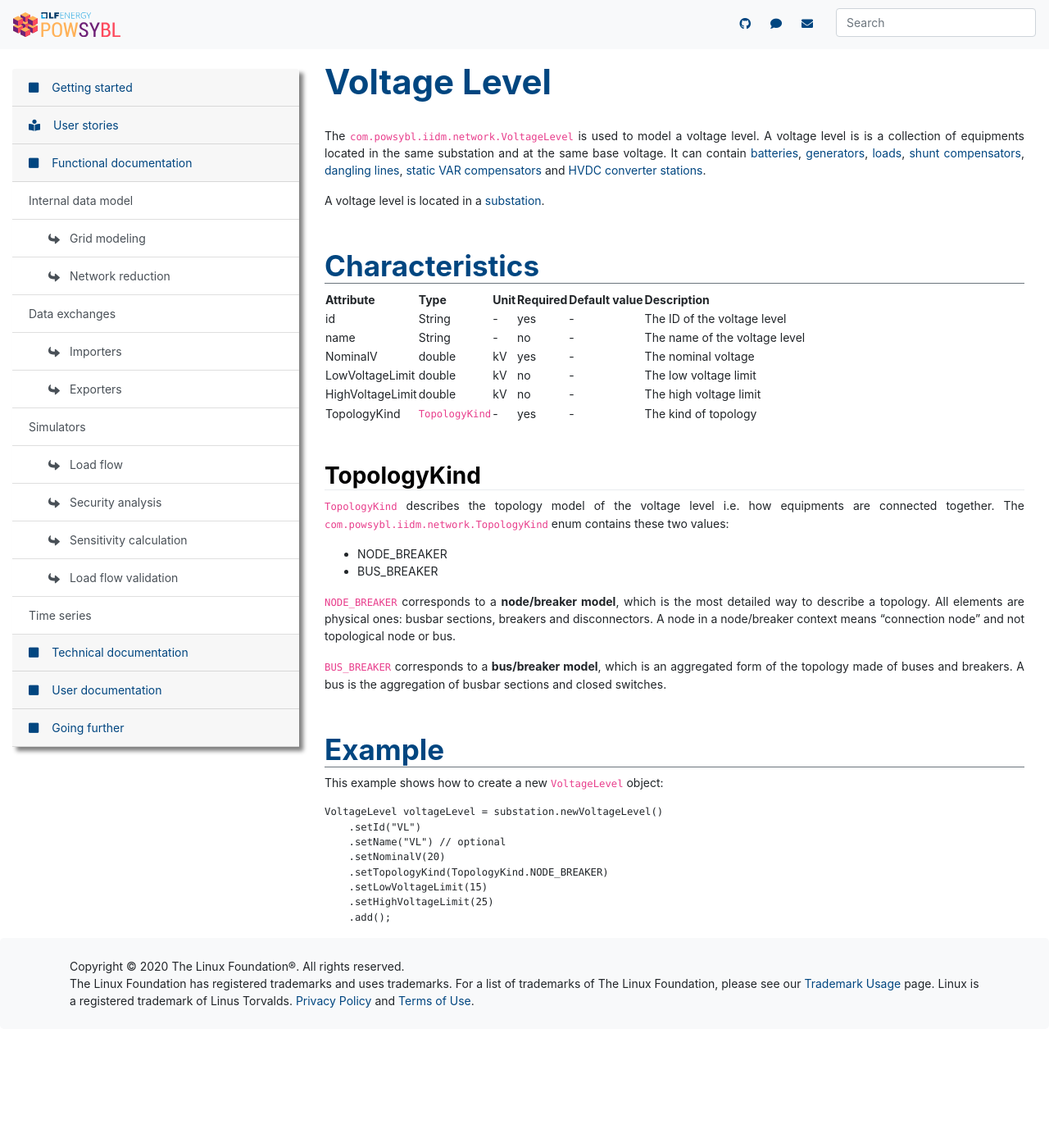
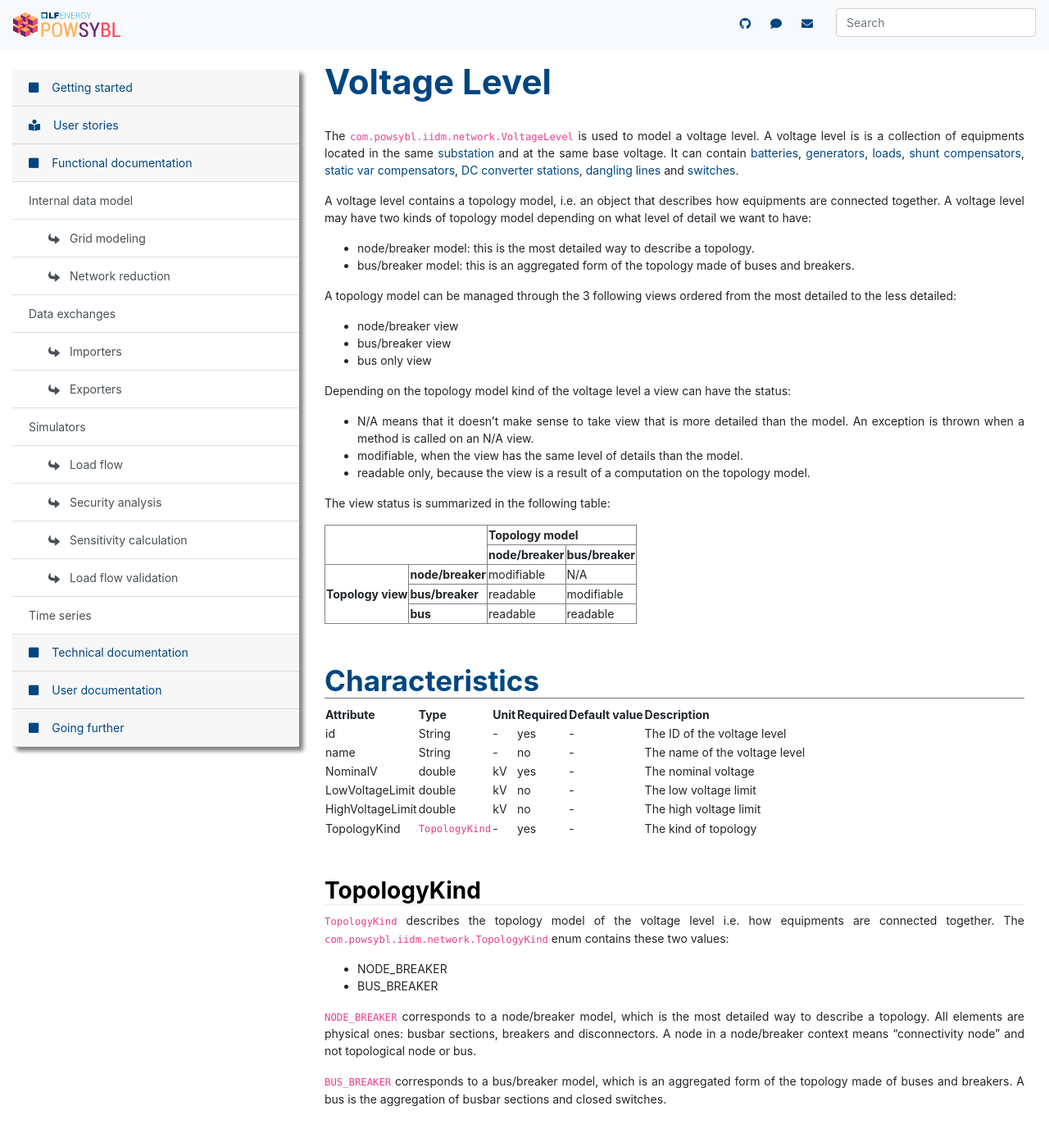
Before and after one commit to powsybl/powsybl.github.io, a Jekyll site: the page built from docs/iidm/model/voltageLevel.md, in a window 1280 px wide and 1400 px high. Shown: the top 1388 px of the window at 82% size. Built offline with Jekyll 4.4.1, drawn with Linux system fonts in a browser that asks for light colours; nearby versions of some CDN libraries; some of the changed text lies outside the part shown.

Commit message:
Add a user story for topology management.
Signed-off-by: Anne Tilloy <anne.tilloy@rte-france.com>

````diff
--- a/docs/iidm/model/voltageLevel.md
+++ b/docs/iidm/model/voltageLevel.md
@@ -3,12 +3,50 @@
 layout: default
 ---
 
-The `com.powsybl.iidm.network.VoltageLevel` is used to model a voltage level. A voltage level is is a collection of
-equipments located in the same substation and at the same base voltage. It can contain [batteries](battery.md), [generators](generator.md),
-[loads](load.md), [shunt compensators](shuntCompensator.md), [dangling lines](danglingLine.md),
-[static VAR compensators](staticVarCompensator.md) and [HVDC converter stations](hvdcConverterStation.md).
+The `com.powsybl.iidm.network.VoltageLevel` is used to model a voltage level. A voltage level is is a collection of equipments located in the same [substation](substation.md) and at the same base voltage. It can contain [batteries](battery.md), [generators](generator.md),
+[loads](load.md), [shunt compensators](shuntCompensator.md), [static var compensators](staticVarCompensator.md), [DC converter stations](hvdcConverterStation.md), [dangling lines](danglingLine.md) and [switches](switch.md).
 
-A voltage level is located in a [substation](substation.md).
+A voltage level contains a topology model, i.e. an object that describes how equipments are connected together. A voltage level may have two kinds of topology model depending on what level of detail we want to have:
+- node/breaker model: this is the most detailed way to describe a topology.
+- bus/breaker model: this is an aggregated form of the topology made of buses and breakers.
+
+A topology model can be managed through the 3 following views ordered from the most detailed to the less detailed:
+- node/breaker view
+- bus/breaker view
+- bus only view
+
+Depending on the topology model kind of the voltage level a view can have the status:
+- N/A means that it doesn't make sense to take view that is more detailed than the model. An exception is thrown when a method is called on an N/A view.
+- modifiable, when the view has the same level of details than the model.
+- readable only, because the view is a result of a computation on the topology model.
+
+The view status is summarized in the following table:
+<table border="1">
+ <tr>
+   <th colspan="2" rowspan="2"></th>
+   <th colspan="2">Topology model</th>
+ </tr>
+ <tr>
+   <th>node/breaker</th>
+   <th>bus/breaker</th>
+ </tr>
+ <tr>
+   <th rowspan="3">Topology view</th>
+   <th>node/breaker</th>
+   <td>modifiable</td>
+   <td>N/A</td>
+ </tr>
+ <tr>
+   <th>bus/breaker</th>
+   <td>readable</td>
+   <td>modifiable</td>
+ </tr>
+ <tr>
+   <th>bus</th>
+   <td>readable</td>
+   <td>readable</td>
+ </tr>
+</table>
 
 # Characteristics
 
@@ -27,14 +65,16 @@
 - NODE_BREAKER
 - BUS_BREAKER
 
-`NODE_BREAKER` corresponds to a **node/breaker model**, which is the most detailed way to describe a topology. All
+`NODE_BREAKER` corresponds to a node/breaker model, which is the most detailed way to describe a topology. All
 elements are physical ones: busbar sections, breakers and disconnectors. A node in a node/breaker context means
-"connection node" and not topological node or bus.
+"connectivity node" and not topological node or bus.
 
-`BUS_BREAKER` corresponds to a **bus/breaker model**, which is an aggregated form of the topology made of buses and
-breakers. A bus is the aggregation of busbar sections and closed switches.
+`BUS_BREAKER` corresponds to a bus/breaker model, which is an aggregated form of the topology made of buses and breakers. A bus is the aggregation of busbar sections and closed switches.
 
-# Example
+# Examples
+
+## Simple example
+
 This example shows how to create a new `VoltageLevel` object:
 ```java
 VoltageLevel voltageLevel = substation.newVoltageLevel()
````
Also changed, not shown: docs/user_stories/topology.md (added, +39 -0 lines), docs/user_stories/images/busBreakerTopology.svg (added), docs/user_stories/images/busTopology.svg (added), docs/user_stories/images/nodeBreakerTopology.svg (added), docs/user_stories/images/nodeBreakerTopologyGraph.svg (added).
